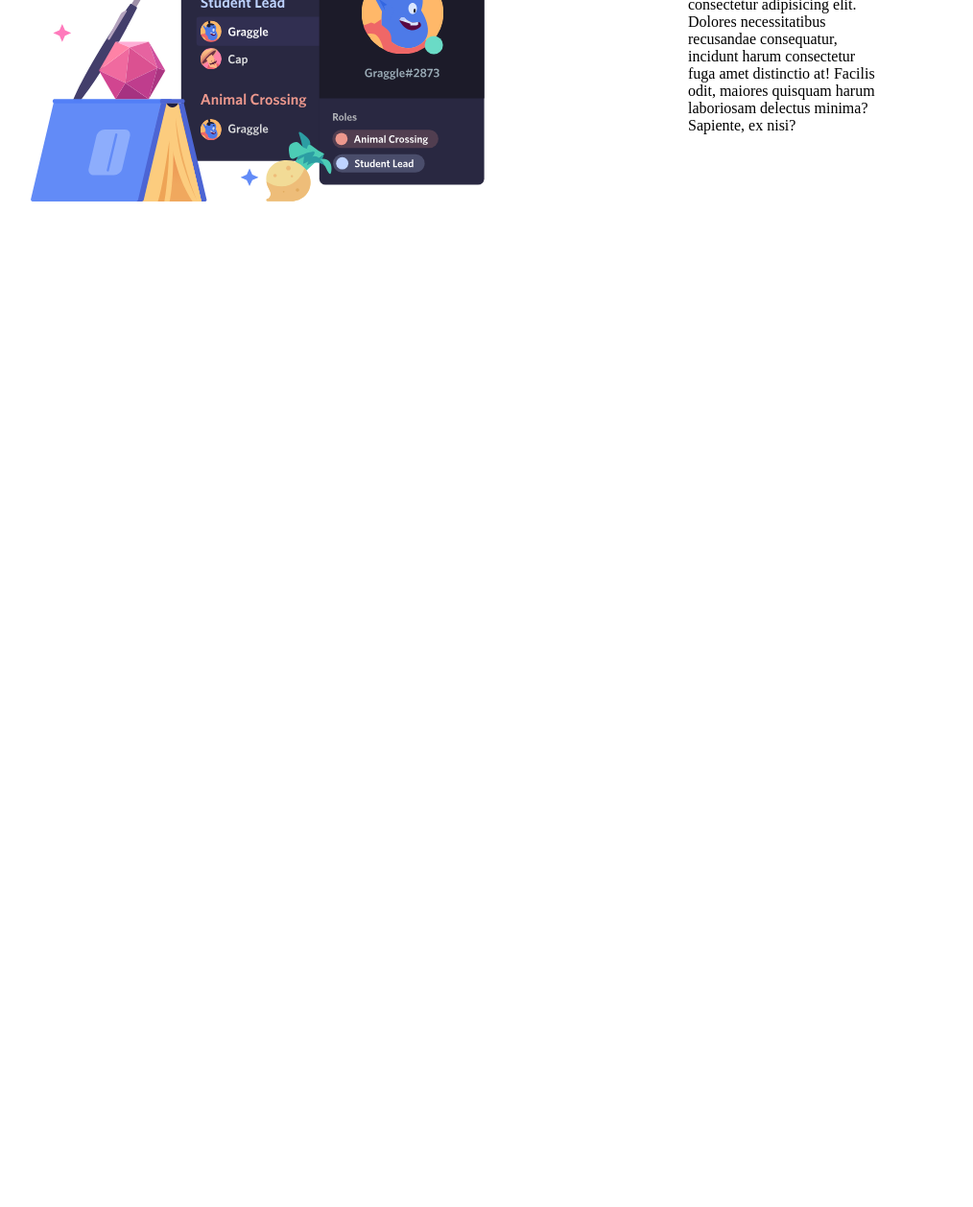
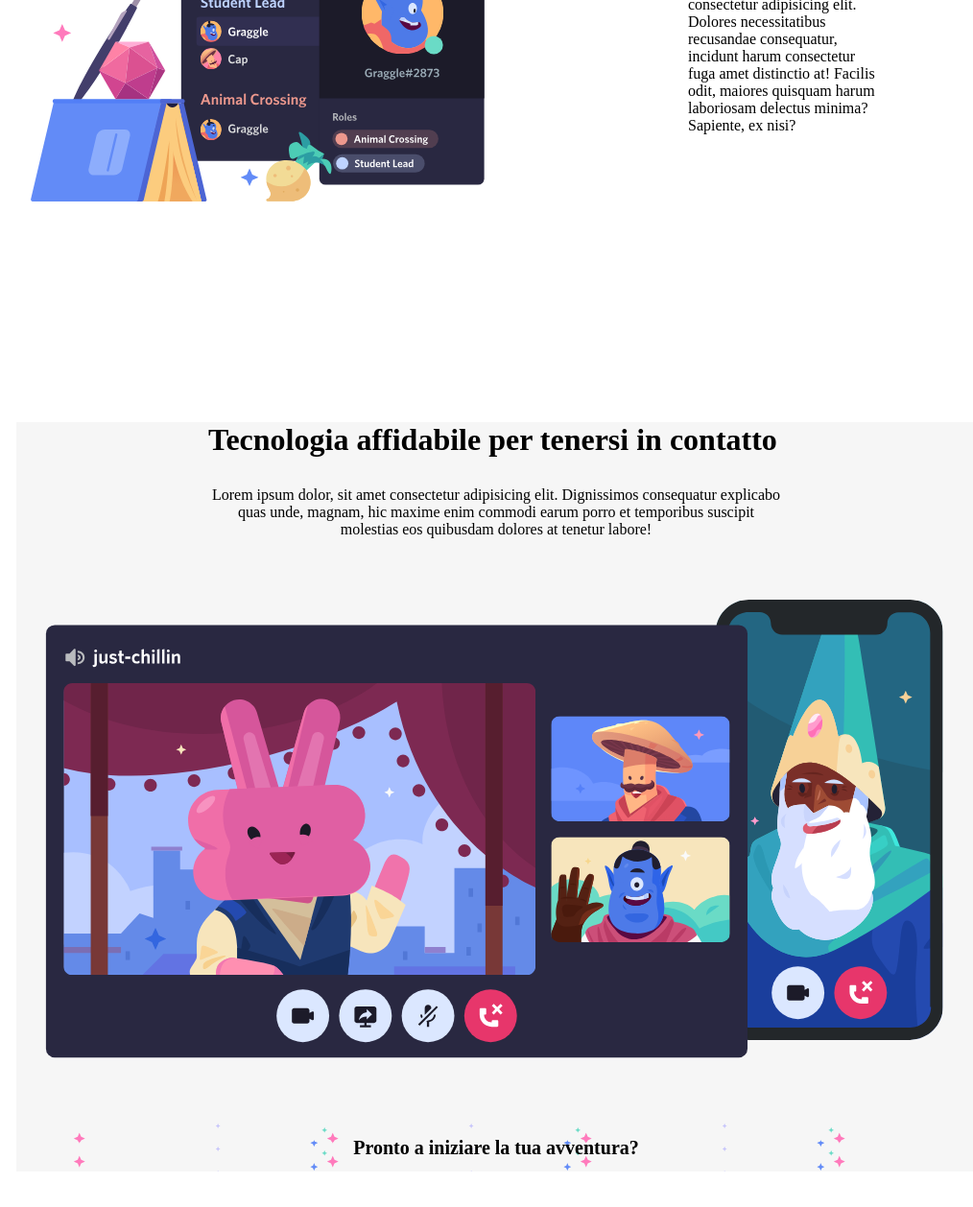
Before and after one commit to cel71/htmlcss-discord, a plain HTML site: page index.html in a window 1280 px wide. Shown: the part 1860-3118 px from the top of the page at 96% size, without its empty margins (123-1137 px from the left). Before the commit the page ends 2100 px from the top, so only its background shows below. Drawn offline with Linux system fonts and the light colour scheme.

Commit message:
htmlcss-discord es3

```diff
--- a/css/style.css
+++ b/css/style.css
@@ -199,3 +199,39 @@ main{
     font-size: 30px;
     margin-bottom: 20px;
 }
+
+/* immagine finale */
+
+.container5{
+    background-color: rgb(246, 246, 246);
+    width: 1000px;
+    margin: 0 auto;
+    margin-top: 200px;
+}
+
+.boxtesto-finale{
+    width: 600px;
+    margin: 0 auto;
+}
+
+.testo-finale{
+    margin-bottom: 30px;
+}
+
+.immagine-finale{
+    background-image: url("../img/item4-big.svg");
+    background-size: cover;
+    width: 100%;
+    height: 550px;
+}
+
+.scritta-stelle{
+    text-align: center;
+    margin: 60px;
+    height: 50px;
+    line-height: 50px;
+    font-size: 20px;
+    font-weight: bold;
+    background-image: url("../img/stars.svg");
+    background-size: 30%;
+}
--- a/index.html
+++ b/index.html
@@ -87,6 +87,18 @@
             </div>
         </div>
 
+        <!-- immagine finale -->
+
+        <div class="container5">
+            <div class="boxtesto-finale">
+                <h1 class="testo-finale">Tecnologia affidabile per tenersi in contatto</h1>
+                <p>Lorem ipsum dolor, sit amet consectetur adipisicing elit. Dignissimos consequatur explicabo quas unde, magnam, hic maxime enim commodi earum porro et temporibus suscipit molestias eos quibusdam dolores at tenetur labore!</p>
+            </div>
+            <div class="immagine-finale"></div>
+            <div class="scritta-stelle">Pronto a iniziare la tua avventura? </div>
+            <div></div>
+        </div>
+
 
 
     </main>
```
